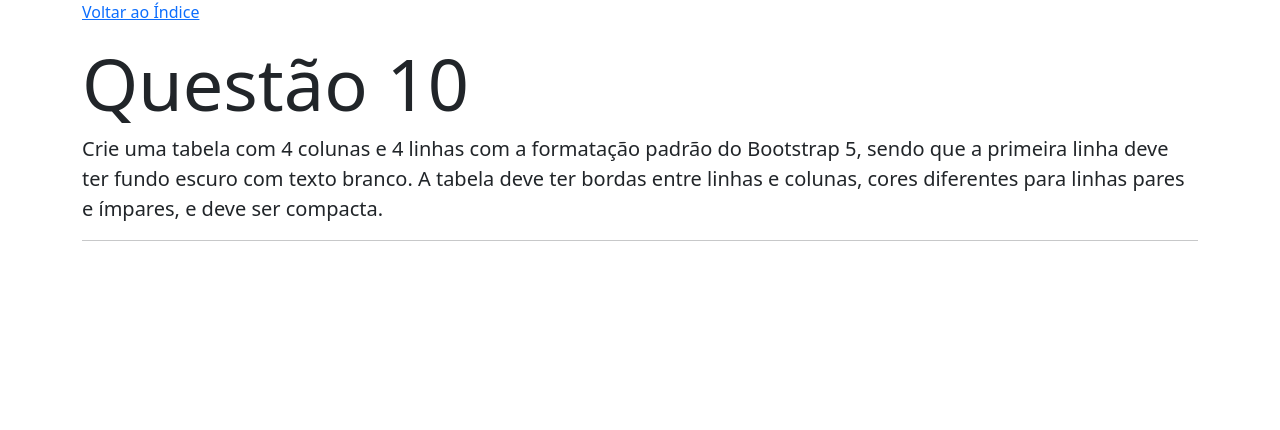
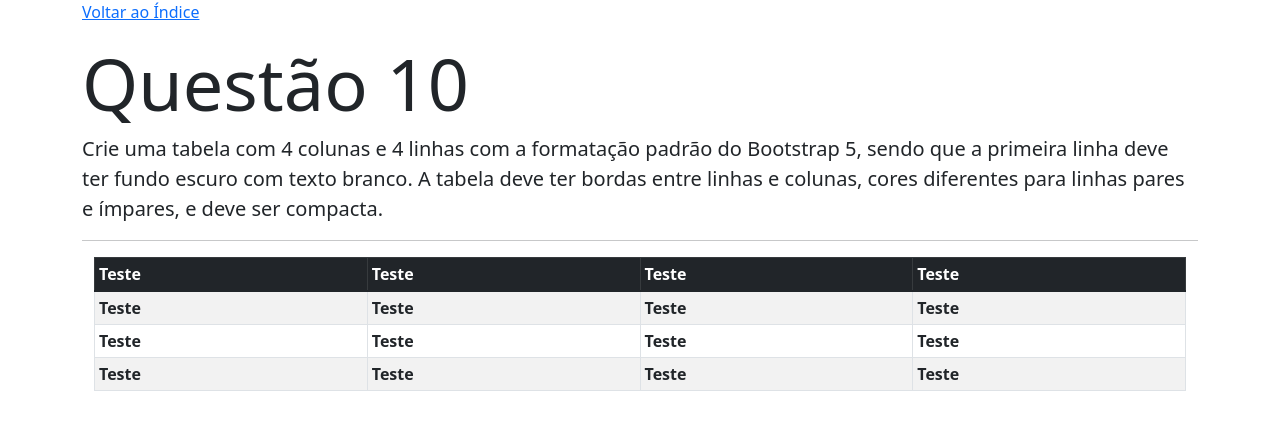
Before and after one commit to Guilherme-Vianna/reprograme-se, a plain HTML site: page bootstrap1/questao10.html in a window 1280 px wide. Drawn offline with nearby package versions, Linux system fonts and the light colour scheme.

Commit message:
feat: Questao 10 respondida

```diff
--- a/bootstrap1/questao10.html
+++ b/bootstrap1/questao10.html
@@ -20,7 +20,39 @@
             cores diferentes para linhas pares e ímpares, e deve ser compacta.</p>
         <hr>
         <!-- Valor: 2 pontos -->
-        <!-- FAZER AQUI -->
+        <div class="container">
+            <table class="table table-striped table-bordered table-sm">
+                <thead class="table-dark">
+                    <tr>
+                        <th>Teste</th>
+                        <th>Teste</th>
+                        <th>Teste</th>
+                        <th>Teste</th>
+                      </tr>
+                </thead>
+              <tbody class="table-group-divider">
+                <tr>
+                  <th>Teste</th>
+                  <th>Teste</th>
+                  <th>Teste</th>
+                  <th>Teste</th>
+                </tr>
+                <tr>
+                  <th>Teste</th>
+                  <th>Teste</th>
+                  <th>Teste</th>
+                  <th>Teste</th>
+                </tr>
+                <tr>
+                  <th>Teste</th>
+                  <th>Teste</th>
+                  <th>Teste</th>
+                  <th>Teste</th>
+                </tr>
+              </tbody>
+            </table>
+          </div>
+        </div>
     </div>
 </body>
 
```
